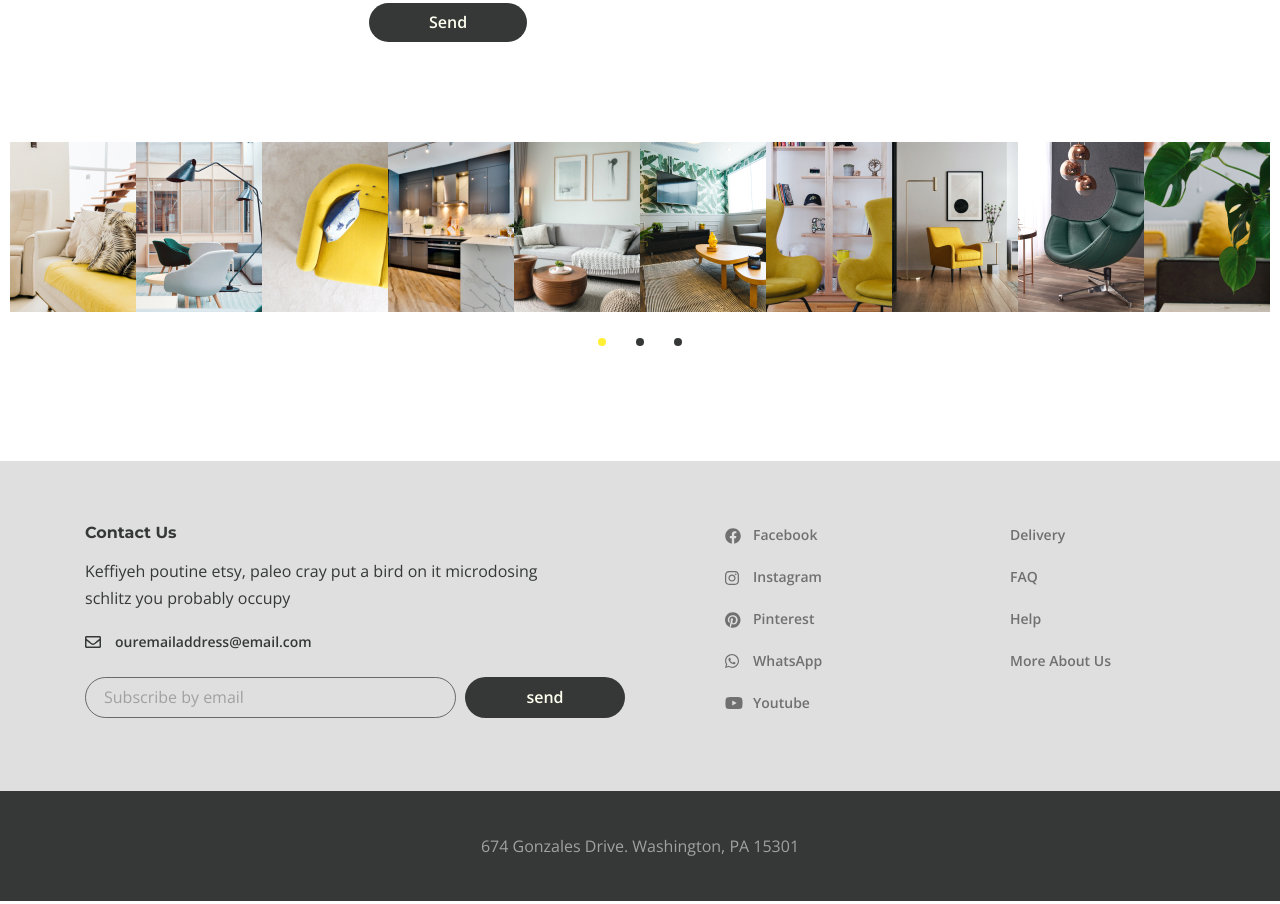
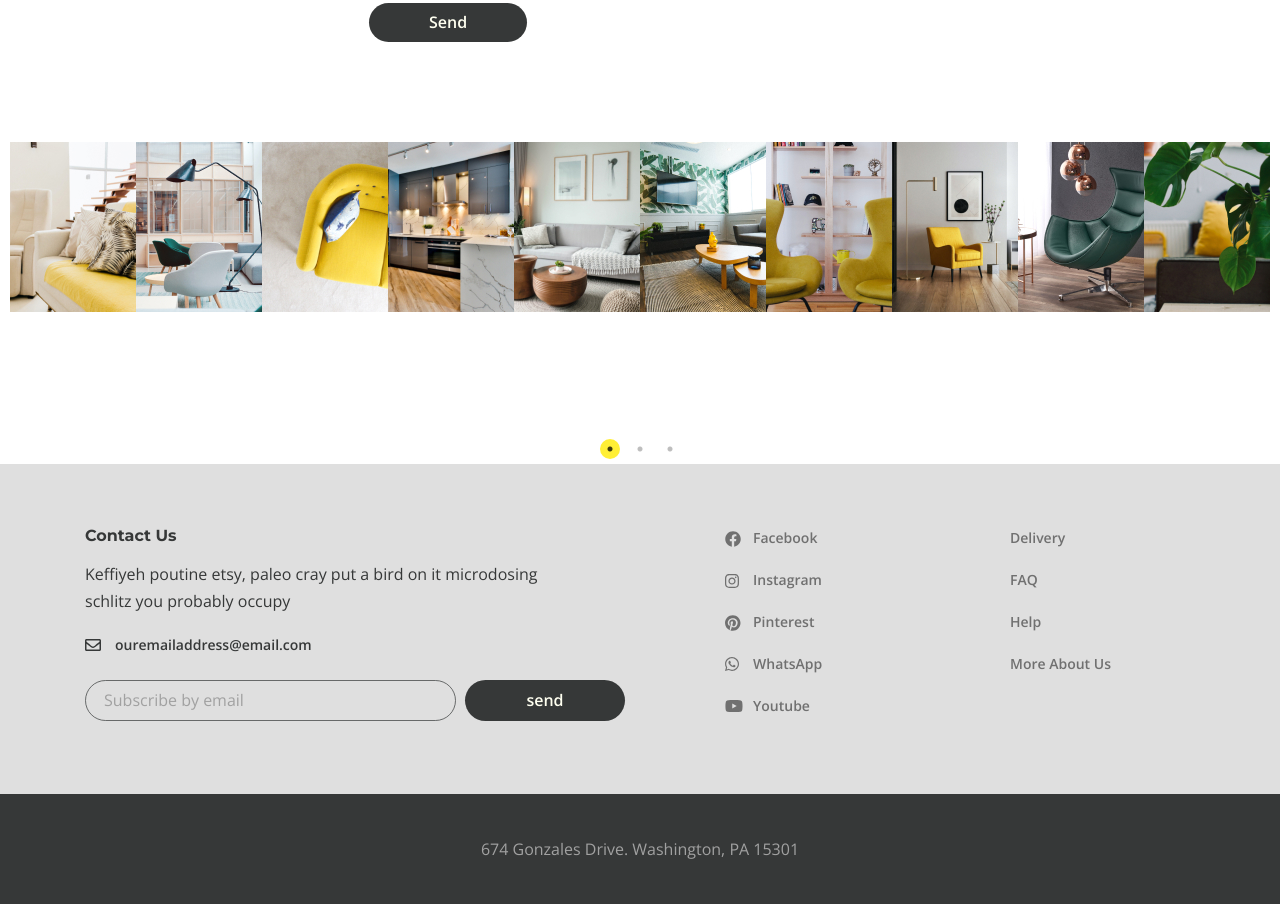
Before and after one commit to mement0-mori/design-land, a plain HTML site: page contacts.html in a window 1280 px wide. Shown: the part 1360-2264 px from the top of the page. Drawn offline with nearby package versions, Linux system fonts and the light colour scheme; the site is published under a folder, as on GitHub Pages, so addresses that start at the root find nothing; a small style sheet from the web is missing.

Commit message:
Update contacts.html

```diff
--- a/contacts.html
+++ b/contacts.html
@@ -4,16 +4,16 @@
     <meta charset="UTF-8">
     <meta http-equiv="X-UA-Compatible" content="IE=edge">
     <meta name="viewport" content="width=device-width, initial-scale=1.0">
-    <link rel="stylesheet" href="./css/style.css">
+    <link rel="stylesheet" href="css/style.css">
     <title>contact</title>
 
     <link rel="preconnect" href="https://fonts.googleapis.com">
     <link rel="preconnect" href="https://fonts.gstatic.com" crossorigin>
     <link href="https://fonts.googleapis.com/css2?family=Montserrat:wght@700&family=Open+Sans:wght@400;600&display=swap" rel="stylesheet">
 
-    <script type="text/javascript" src="http://ajax.googleapis.com/ajax/libs/jquery/1.7.0/jquery.min.js"></script>
-    <link rel="stylesheet" href="/js/slick/slick.css">
-    <link rel="stylesheet" href="/js/slick/slick-theme.css">
+    <script type="text/javascript" src="https://ajax.googleapis.com/ajax/libs/jquery/1.7.0/jquery.min.js"></script>
+    <link rel="stylesheet" href="js/slick/slick.css">
+    <link rel="stylesheet" href="js/slick/slick-theme.css">
 
 
     <link rel="stylesheet" href="https://cdnjs.cloudflare.com/ajax/libs/fancybox/3.5.7/jquery.fancybox.css" integrity="sha512-nNlU0WK2QfKsuEmdcTwkeh+lhGs6uyOxuUs+n+0oXSYDok5qy0EI0lt01ZynHq6+p/tbgpZ7P+yUb+r71wqdXg==" crossorigin="anonymous" referrerpolicy="no-referrer" />
```
